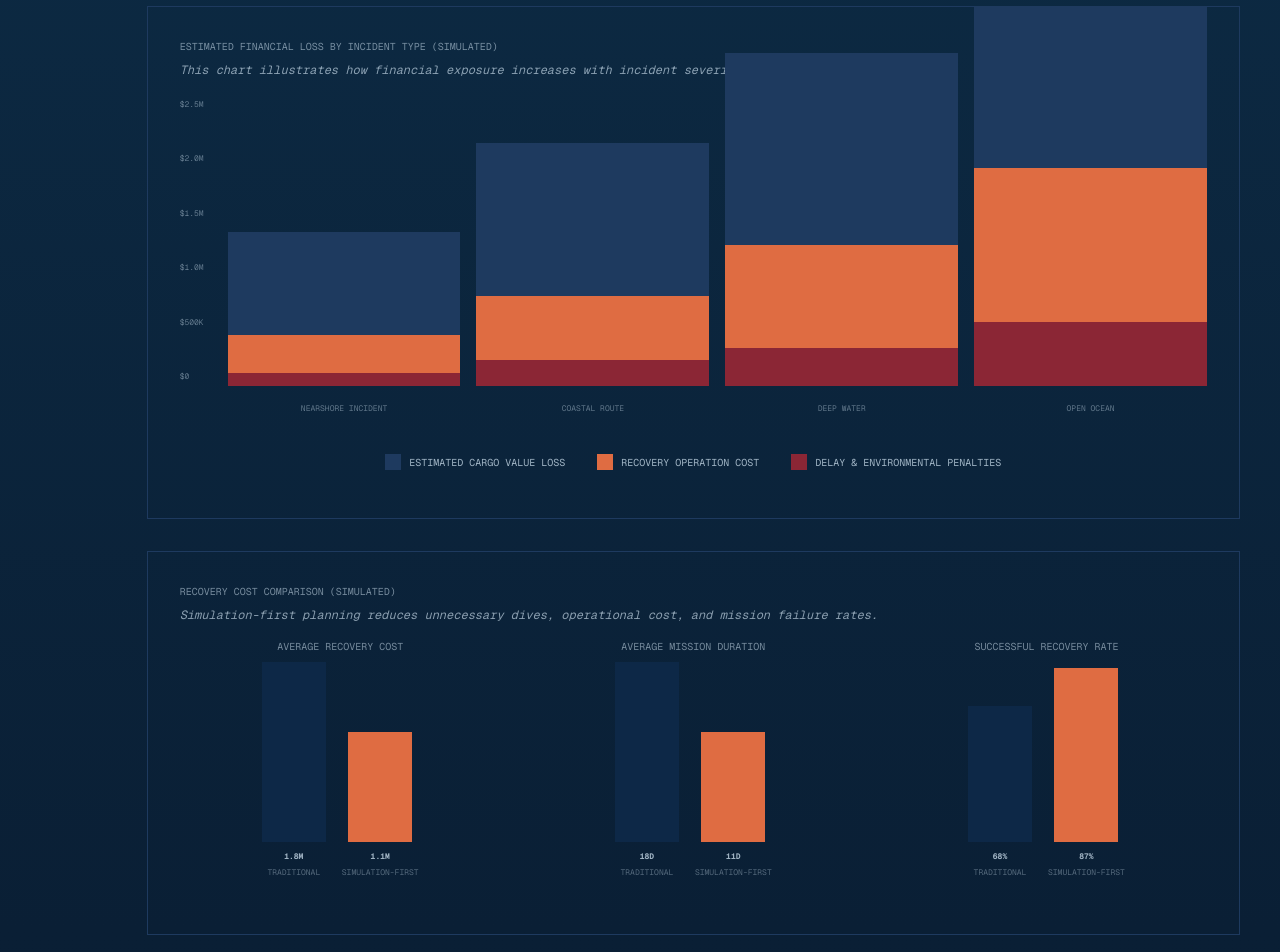
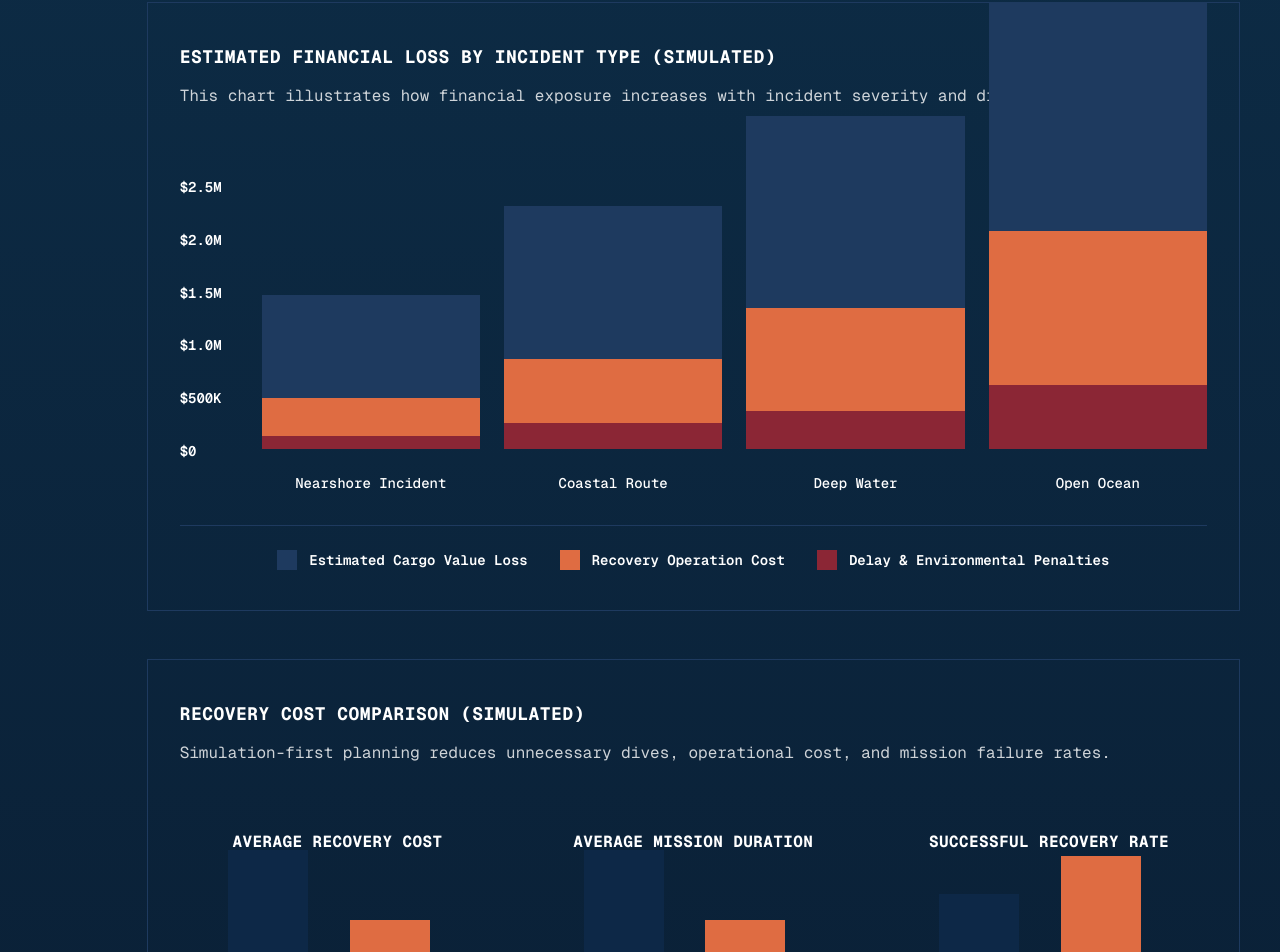
Before and after one commit to ecsling/finding-nemo, a Next.js app in the folder main/: page / in a window 1280 px wide. Shown: the part 1800-2752 px from the top of the page. Built offline with nearby package versions, Linux system fonts and the light colour scheme.

Commit message:
adjust chart spacing

```diff
--- a/main/src/app/page.tsx
+++ b/main/src/app/page.tsx
@@ -522,14 +522,14 @@ export default function Home() {
               </motion.div>
 
               <motion.h3
-                className="text-4xl font-sans font-medium leading-none tracking-tight text-[#e0f2ff] mb-12"
+                className="text-4xl font-sans font-medium leading-none tracking-tight text-[#e0f2ff] mb-6"
                 variants={fadeInUp}
               >
                 Financial & Operational Impact
               </motion.h3>
 
               <motion.p
-                className="text-xs opacity-60 italic mb-8"
+                className="text-sm text-white/70 italic mb-12"
                 variants={fadeInUp}
               >
                 All data shown is simulated and illustrative. These charts support decision-making but do not guarantee outcomes.
@@ -537,19 +537,24 @@ export default function Home() {
 
               {/* Chart 1: Estimated Financial Loss by Incident Type */}
               <motion.div
-                className="border border-[#1e3a5f] mb-8 overflow-hidden"
+                className="border border-[#1e3a5f] mb-12 overflow-hidden"
                 variants={fadeInUp}
               >
-                <div className="p-8">
-                  <div className="mb-4">
-                    <div className="text-[10px] uppercase opacity-50 mb-2">Estimated Financial Loss by Incident Type (Simulated)</div>
-                    <p className="text-xs opacity-60 italic mb-4">
+                <div className="p-8 pt-10 pb-10">
+                  {/* Chart Header */}
+                  <div className="mb-16">
+                    <h4 className="text-lg font-bold text-white mb-3 uppercase tracking-wide">
+                      Estimated Financial Loss by Incident Type (Simulated)
+                    </h4>
+                    <p className="text-base text-white/80 leading-relaxed">
                       This chart illustrates how financial exposure increases with incident severity and distance from shore.
                     </p>
                   </div>
-                  <div className="flex flex-col md:flex-row gap-4 mb-6">
+
+                  {/* Chart Canvas */}
+                  <div className="flex flex-col md:flex-row gap-6 mb-8">
                     {/* Y-Axis */}
-                    <div className="flex flex-row md:flex-col justify-between md:h-80 text-[8px] uppercase opacity-40 pt-1 pb-2 md:pb-8 md:pr-2 gap-2 md:gap-0">
+                    <div className="flex flex-row md:flex-col justify-between md:h-80 text-sm font-semibold text-white pt-1 pb-2 md:pb-8 md:pr-4 gap-2 md:gap-0">
                       <span>$2.5M</span>
                       <span>$2.0M</span>
                       <span>$1.5M</span>
@@ -559,7 +564,7 @@ export default function Home() {
                     </div>
 
                     {/* Stacked Bars */}
-                    <div className="flex-1 h-80 flex flex-wrap md:flex-nowrap items-end gap-4 relative">
+                    <div className="flex-1 h-80 flex flex-wrap md:flex-nowrap items-end gap-6 relative">
                       {[
                         { label: 'Nearshore Incident', cargo: 0.8, recovery: 0.3, penalties: 0.1 },
                         { label: 'Coastal Route', cargo: 1.2, recovery: 0.5, penalties: 0.2 },
@@ -576,7 +581,7 @@ export default function Home() {
                         return (
                           <div
                             key={idx}
-                            className="flex-1 flex flex-col items-center justify-end gap-2 h-full relative"
+                            className="flex-1 flex flex-col items-center justify-end gap-3 h-full relative"
                           >
                             <div className="flex flex-col items-end justify-end relative" style={{ height: '320px', width: '100%' }}>
                               <div className="flex flex-col w-full" style={{ height: `${totalHeight}px` }}>
@@ -597,25 +602,27 @@ export default function Home() {
                                 />
                               </div>
                             </div>
-                            <div className="text-[8px] uppercase opacity-40 mt-2 text-center px-1">{item.label}</div>
+                            <div className="text-sm font-medium text-white mt-3 text-center px-1">{item.label}</div>
                           </div>
                         );
                       })}
                     </div>
                   </div>
-                  <div className="pt-4">
-                    <div className="flex items-center justify-center gap-8 mb-4">
-                      <div className="flex items-center gap-2">
-                        <div className="w-4 h-4 bg-[#1e3a5f]"></div>
-                        <div className="text-[10px] uppercase opacity-70">Estimated Cargo Value Loss</div>
+
+                  {/* Legend */}
+                  <div className="pt-6 border-t border-[#1e3a5f]">
+                    <div className="flex flex-wrap items-center justify-center gap-8">
+                      <div className="flex items-center gap-3">
+                        <div className="w-5 h-5 bg-[#1e3a5f]"></div>
+                        <div className="text-sm font-semibold text-white">Estimated Cargo Value Loss</div>
                       </div>
-                      <div className="flex items-center gap-2">
-                        <div className="w-4 h-4 bg-[#DF6C42]"></div>
-                        <div className="text-[10px] uppercase opacity-70">Recovery Operation Cost</div>
+                      <div className="flex items-center gap-3">
+                        <div className="w-5 h-5 bg-[#DF6C42]"></div>
+                        <div className="text-sm font-semibold text-white">Recovery Operation Cost</div>
                       </div>
-                      <div className="flex items-center gap-2">
-                        <div className="w-4 h-4 bg-[#8B2635]"></div>
-                        <div className="text-[10px] uppercase opacity-70">Delay & Environmental Penalties</div>
+                      <div className="flex items-center gap-3">
+                        <div className="w-5 h-5 bg-[#8B2635]"></div>
+                        <div className="text-sm font-semibold text-white">Delay & Environmental Penalties</div>
                       </div>
                     </div>
                   </div>
@@ -624,17 +631,22 @@ export default function Home() {
 
               {/* Chart 2: Recovery Cost Comparison */}
               <motion.div
-                className="border border-[#1e3a5f] mb-8 overflow-hidden"
+                className="border border-[#1e3a5f] mb-12 overflow-hidden"
                 variants={fadeInUp}
               >
-                <div className="p-8">
-                  <div className="mb-4">
-                    <div className="text-[10px] uppercase opacity-50 mb-2">Recovery Cost Comparison (Simulated)</div>
-                    <p className="text-xs opacity-60 italic mb-4">
+                <div className="p-8 pt-10 pb-10">
+                  {/* Chart Header */}
+                  <div className="mb-16">
+                    <h4 className="text-lg font-bold text-white mb-3 uppercase tracking-wide">
+                      Recovery Cost Comparison (Simulated)
+                    </h4>
+                    <p className="text-base text-white/80 leading-relaxed">
                       Simulation-first planning reduces unnecessary dives, operational cost, and mission failure rates.
                     </p>
                   </div>
-                  <div className="grid grid-cols-1 md:grid-cols-3 gap-8 mb-6">
+
+                  {/* Chart Canvas */}
+                  <div className="grid grid-cols-1 md:grid-cols-3 gap-10 mb-6">
                     {[
                       {
                         metric: 'Average Recovery Cost',
@@ -664,26 +676,28 @@ export default function Home() {
 
                       return (
                         <div key={idx} className="flex flex-col">
-                          <div className="text-[10px] uppercase opacity-50 mb-4 text-center">{item.metric}</div>
-                          <div className="flex items-end justify-center gap-4 h-52">
-                            <div className="flex flex-col items-center gap-2">
+                          <div className="text-base font-bold text-white mb-6 text-center uppercase tracking-wide">
+                            {item.metric}
+                          </div>
+                          <div className="flex items-end justify-center gap-6 h-52">
+                            <div className="flex flex-col items-center gap-3">
                               <div
-                                className="bg-[#0d2847] hover:bg-[#0d2847]/80 transition-colors w-16"
+                                className="bg-[#0d2847] hover:bg-[#0d2847]/80 transition-colors w-20"
                                 style={{ height: `${traditionalHeight}px` }}
                               />
-                              <div className="text-[8px] uppercase opacity-70 text-center">
-                                <div className="font-bold">{item.traditional}{item.unit === '%' ? '%' : item.unit === 'days' ? 'd' : 'M'}</div>
-                                <div className="opacity-50 mt-1">Traditional</div>
+                              <div className="text-sm font-semibold text-white text-center">
+                                <div className="text-base font-bold mb-1">{item.traditional}{item.unit === '%' ? '%' : item.unit === 'days' ? 'd' : 'M'}</div>
+                                <div className="text-white/70 text-xs uppercase">Traditional</div>
                               </div>
                             </div>
-                            <div className="flex flex-col items-center gap-2">
+                            <div className="flex flex-col items-center gap-3">
                               <div
-                                className="bg-[#DF6C42] hover:bg-[#DF6C42]/80 transition-colors w-16"
+                                className="bg-[#DF6C42] hover:bg-[#DF6C42]/80 transition-colors w-20"
                                 style={{ height: `${simulationHeight}px` }}
                               />
-                              <div className="text-[8px] uppercase opacity-70 text-center">
-                                <div className="font-bold">{item.simulation}{item.unit === '%' ? '%' : item.unit === 'days' ? 'd' : 'M'}</div>
-                                <div className="opacity-50 mt-1">Simulation-First</div>
+                              <div className="text-sm font-semibold text-white text-center">
+                                <div className="text-base font-bold mb-1">{item.simulation}{item.unit === '%' ? '%' : item.unit === 'days' ? 'd' : 'M'}</div>
+                                <div className="text-white/70 text-xs uppercase">Simulation-First</div>
                               </div>
                             </div>
                           </div>
@@ -696,19 +710,24 @@ export default function Home() {
 
               {/* Chart 3: Salvage Value Decay Over Time */}
               <motion.div
-                className="border border-[#1e3a5f] mb-8 overflow-hidden"
+                className="border border-[#1e3a5f] mb-12 overflow-hidden"
                 variants={fadeInUp}
               >
-                <div className="p-8">
-                  <div className="mb-4">
-                    <div className="text-[10px] uppercase opacity-50 mb-2">Salvage Value Decay Over Time Underwater (Simulated)</div>
-                    <p className="text-xs opacity-60 italic mb-4">
+                <div className="p-8 pt-10 pb-10">
+                  {/* Chart Header */}
+                  <div className="mb-16">
+                    <h4 className="text-lg font-bold text-white mb-3 uppercase tracking-wide">
+                      Salvage Value Decay Over Time Underwater (Simulated)
+                    </h4>
+                    <p className="text-base text-white/80 leading-relaxed">
                       Delays in assessment rapidly reduce recoverable value, especially for high-value or sensitive cargo.
                     </p>
                   </div>
-                  <div className="flex flex-col md:flex-row gap-4 mb-6">
+
+                  {/* Chart Canvas */}
+                  <div className="flex flex-col md:flex-row gap-6 mb-8">
                     {/* Y-Axis */}
-                    <div className="flex flex-row md:flex-col justify-between md:h-80 text-[8px] uppercase opacity-40 pt-1 pb-2 md:pb-8 md:pr-2 gap-2 md:gap-0">
+                    <div className="flex flex-row md:flex-col justify-between md:h-80 text-sm font-semibold text-white pt-1 pb-2 md:pb-8 md:pr-4 gap-2 md:gap-0">
                       <span>100%</span>
                       <span>80%</span>
                       <span>60%</span>
@@ -728,7 +747,7 @@ export default function Home() {
                             y1={320 - (val * 320)}
                             x2="800"
                             y2={320 - (val * 320)}
-                            stroke="rgba(224, 242, 255, 0.1)"
+                            stroke="rgba(255, 255, 255, 0.1)"
                             strokeWidth="1"
                           />
                         ))}
@@ -738,7 +757,7 @@ export default function Home() {
                           points="0,320 100,280 200,240 300,200 400,160 500,120 600,80 700,50 800,30"
                           fill="none"
                           stroke="#8B2635"
-                          strokeWidth="2"
+                          strokeWidth="3"
                           strokeDasharray="5,5"
                         />
 
@@ -747,12 +766,12 @@ export default function Home() {
                           points="0,320 100,300 200,280 300,260 400,240 500,220 600,200 700,185 800,175"
                           fill="none"
                           stroke="#DF6C42"
-                          strokeWidth="2"
+                          strokeWidth="3"
                         />
                       </svg>
 
                       {/* X-Axis Labels */}
-                      <div className="absolute bottom-0 left-0 right-0 flex justify-between px-4 text-[8px] uppercase opacity-40">
+                      <div className="absolute bottom-0 left-0 right-0 flex justify-between px-4 text-sm font-semibold text-white">
                         <span>0d</span>
                         <span>10d</span>
                         <span>20d</span>
@@ -765,14 +784,18 @@ export default function Home() {
                       </div>
                     </div>
                   </div>
-                  <div className="pt-4 flex items-center justify-center gap-8">
-                    <div className="flex items-center gap-2">
-                      <div className="w-4 h-1 bg-[#8B2635]" style={{ borderTop: '2px dashed #8B2635' }}></div>
-                      <div className="text-[10px] uppercase opacity-70">No Early Assessment</div>
-                    </div>
-                    <div className="flex items-center gap-2">
-                      <div className="w-4 h-1 bg-[#DF6C42]"></div>
-                      <div className="text-[10px] uppercase opacity-70">Early Simulation-Based Assessment</div>
+
+                  {/* Legend */}
+                  <div className="pt-6 border-t border-[#1e3a5f]">
+                    <div className="flex flex-wrap items-center justify-center gap-8">
+                      <div className="flex items-center gap-3">
+                        <div className="w-6 h-1 bg-[#8B2635]" style={{ borderTop: '3px dashed #8B2635' }}></div>
+                        <div className="text-sm font-semibold text-white">No Early Assessment</div>
+                      </div>
+                      <div className="flex items-center gap-3">
+                        <div className="w-6 h-1 bg-[#DF6C42]"></div>
+                        <div className="text-sm font-semibold text-white">Early Simulation-Based Assessment</div>
+                      </div>
                     </div>
                   </div>
                 </div>
@@ -780,17 +803,22 @@ export default function Home() {
 
               {/* Chart 4: Environmental Risk Multipliers */}
               <motion.div
-                className="border border-[#1e3a5f] mb-8 overflow-hidden"
+                className="border border-[#1e3a5f] mb-12 overflow-hidden"
                 variants={fadeInUp}
               >
-                <div className="p-8">
-                  <div className="mb-4">
-                    <div className="text-[10px] uppercase opacity-50 mb-2">Environmental Risk Multipliers (Simulated)</div>
-                    <p className="text-xs opacity-60 italic mb-4">
+                <div className="p-8 pt-10 pb-10">
+                  {/* Chart Header */}
+                  <div className="mb-16">
+                    <h4 className="text-lg font-bold text-white mb-3 uppercase tracking-wide">
+                      Environmental Risk Multipliers (Simulated)
+                    </h4>
+                    <p className="text-base text-white/80 leading-relaxed">
                       Environmental conditions significantly increase recovery complexity and cost, reinforcing the need for pre-mission simulation.
                     </p>
                   </div>
-                  <div className="grid grid-cols-1 md:grid-cols-3 gap-6">
+
+                  {/* Chart Canvas */}
+                  <div className="grid grid-cols-1 md:grid-cols-3 gap-8">
                     {[
                       { condition: 'Ocean Current Strength', values: [
                         { label: 'Low', multiplier: 1.0, color: '#1e3a5f' },
@@ -809,19 +837,21 @@ export default function Home() {
                       ]},
                     ].map((category, catIdx) => (
                       <div key={catIdx} className="border border-[#1e3a5f] p-6">
-                        <div className="text-[10px] uppercase opacity-50 mb-4">{category.condition}</div>
-                        <div className="space-y-3">
+                        <div className="text-base font-bold text-white mb-5 uppercase tracking-wide">
+                          {category.condition}
+                        </div>
+                        <div className="space-y-4">
                           {category.values.map((item, idx) => {
                             const maxMultiplier = 2.5;
                             const barWidth = (item.multiplier / maxMultiplier) * 100;
 
                             return (
                               <div key={idx} className="group relative">
-                                <div className="flex items-center justify-between mb-1">
-                                  <span className="text-xs opacity-70">{item.label}</span>
-                                  <span className="text-xs font-bold">×{item.multiplier}</span>
+                                <div className="flex items-center justify-between mb-2">
+                                  <span className="text-base font-semibold text-white">{item.label}</span>
+                                  <span className="text-base font-bold text-white">×{item.multiplier}</span>
                                 </div>
-                                <div className="w-full h-4 bg-[#1e3a5f]/20 overflow-hidden">
+                                <div className="w-full h-5 bg-[#1e3a5f]/20 overflow-hidden">
                                   <div
                                     className="h-full transition-all"
                                     style={{
@@ -830,7 +860,7 @@ export default function Home() {
                                     }}
                                   />
                                 </div>
-                                <div className="absolute -top-8 left-0 bg-[#0a1929] border border-[#1e3a5f] px-2 py-1 text-[8px] opacity-0 group-hover:opacity-100 pointer-events-none z-10 whitespace-nowrap">
+                                <div className="absolute -top-10 left-0 bg-[#0a1929] border border-[#1e3a5f] px-3 py-2 text-sm font-medium text-white opacity-0 group-hover:opacity-100 pointer-events-none z-10 whitespace-nowrap">
                                   Recovery Cost Multiplier: ×{item.multiplier}
                                 </div>
                               </div>
```
